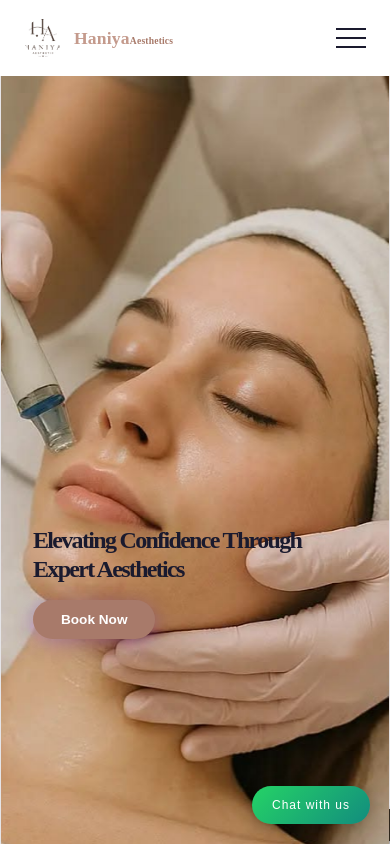
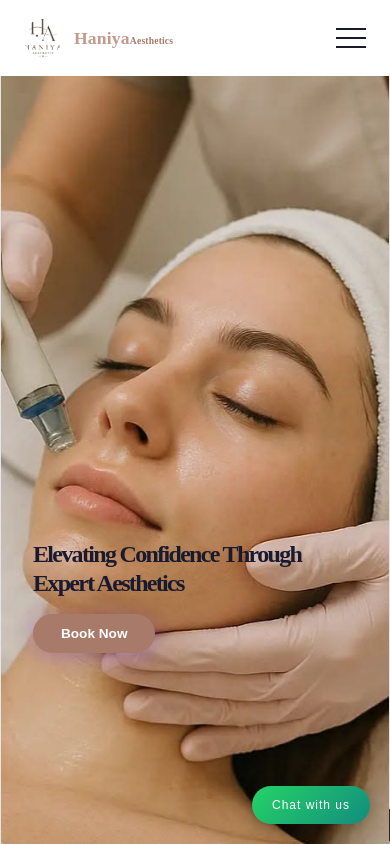
Before and after one commit to Anesa5/haniya-aesthetics, a React (Vite) app: page / in a window 390 px wide. Shown: the top 844 px of the page. Built offline with nearby package versions, Linux system fonts and the light colour scheme.

Commit message:
padding changed again

```diff
--- a/src/pages/Contact.css
+++ b/src/pages/Contact.css
@@ -650,7 +650,7 @@
 
     .hero-content h1 {
         font-size: 1.5rem;
-        padding-top: 255px;
+        padding-top: 283px;
     }
 
     .info-header h2,
```
